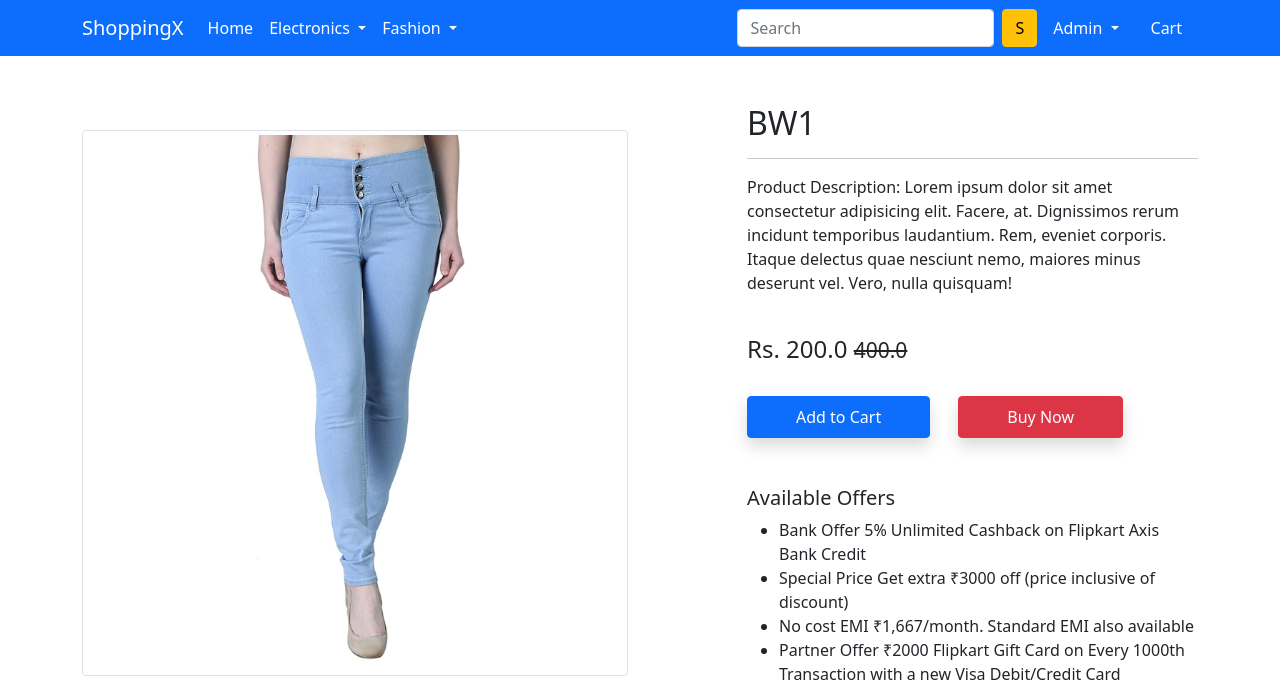
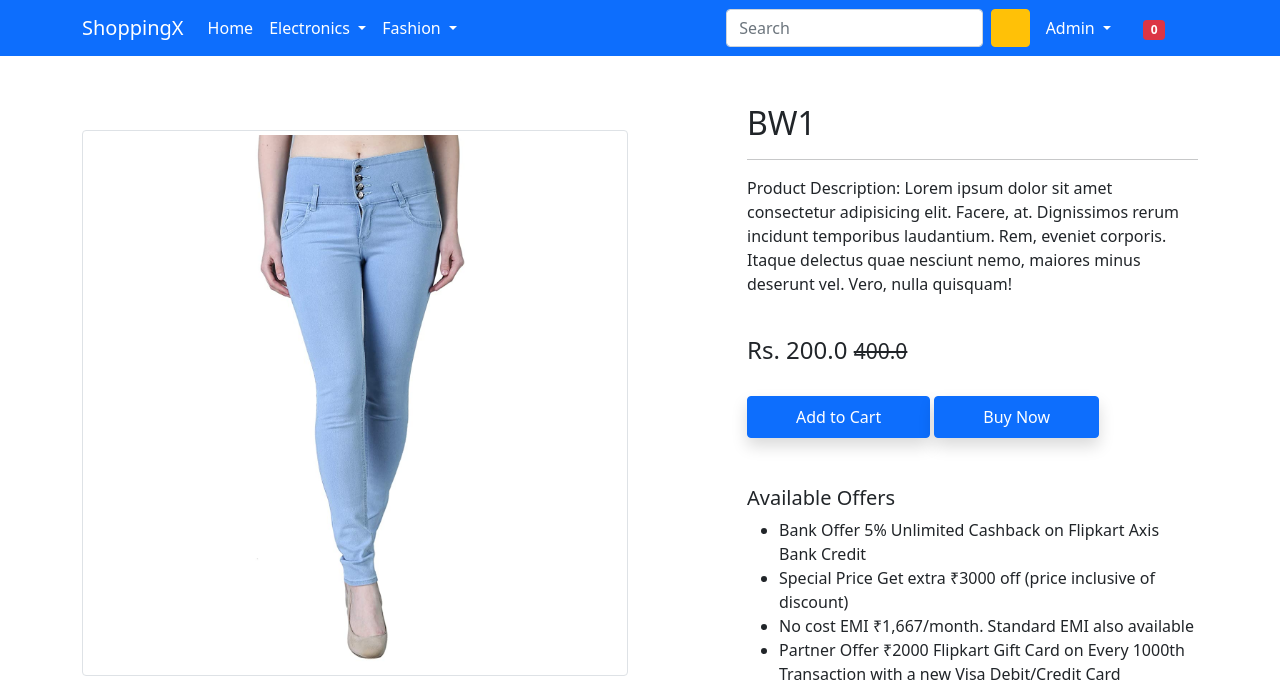
Before and after one commit to Praveenkaushik12/ShopEase, a Django app: page /product-detail/1 in a window 1280 px wide. Shown: the top 684 px of the page. Run offline with Django 5.2, Linux system fonts and the light colour scheme; a user stored in the database is signed in; data comes from the database, SQL or seed files in the repository; both versions use the stored data as it was after the commit; data that the repository does not hold is empty; some libraries are stand-ins or nearby versions; some web fonts are replaced.

Commit message:
search box activated

```diff
--- a/app/forms.py
+++ b/app/forms.py
@@ -49,3 +49,7 @@ class CustomerProfileForm(forms.ModelForm):
     widgets = {'name':forms.TextInput(attrs={'class':'form-control'}),'locality':forms.TextInput(attrs={'class':'form-control'}), 'city':forms.TextInput(attrs={'class':'form-control'}),
     'state':forms.Select(attrs={'class':'form-control'}),
     'zipcode':forms.NumberInput(attrs={'class':'form-control'})}
+
+
+# class SearchForm(forms.Form):
+#     query = forms.CharField(max_length=100, required=False)
--- a/app/models.py
+++ b/app/models.py
@@ -88,6 +88,7 @@ class Cart(models.Model):
         return self.quantity*self.product.discounted_price
 
 STATUS_CHOICES=(
+    ('Pending','Pending'),
     ('Accepted','Accepted'),
     ('Packed','Packed'),
     ('On The Way','On The Way'),
--- a/app/templates/app/base.html
+++ b/app/templates/app/base.html
@@ -52,10 +52,11 @@
              </ul>
            </li>
          </ul>
-         <form class="d-flex">
-           <input class="form-control me-2" type="search" placeholder="Search" aria-label="Search">
-           <button class="btn btn-warning" type="submit">S</button>
-         </form>
+         <form method="get" class="d-flex" action="{% url 'product_list' %}">
+          <input class="form-control me-2" type="search" name="query" placeholder="Search" aria-label="Search">
+          <button class="btn btn-warning" type="submit"><i class="fas fa-search"></i></button>
+      </form>
+
          <div>
           <ul class="navbar-nav me-auto mb-2 mb-lg-0">
           {% if request.user.is_authenticated %}
@@ -76,7 +77,7 @@
               </ul>
             </li>
             <li class="nav-item mx-2">
-              <a href="{% url 'cart' %}" class="nav-link text-white"><span class="badge bg-danger">{{totalitem}}</span> Cart </a>
+              <a href="{% url 'cart' %}" class="nav-link text-white"><span class="badge bg-danger">{{totalitem}}</span> <i class="fas fa-shopping-cart"></i></a>
             </li>
             {% else %}
             <li class="nav-item mx-2">
--- a/app/templates/app/orders.html
+++ b/app/templates/app/orders.html
@@ -43,6 +43,12 @@
                   <div class="progress-bar bg-success" role="progressbar" style="width: 100%" aria-valuenow="100" aria-valuemin="0" aria-valuemax="100"></div>
                 </div>
                 {% endif %}
+                {% if op.status in "Accepted, Packed, Pending" %}
+                <form action="{% url 'cancel_order' op.id %}" method="post" class="d-inline">
+                  {% csrf_token %}
+                  <button type="submit" class="btn btn-danger">Cancel Order</button>
+                </form>
+                {% endif %}
               </div>
             </div>
           </a>
--- a/app/templates/app/productdetail.html
+++ b/app/templates/app/productdetail.html
@@ -15,18 +15,34 @@
    <h4>Rs. {{product.discounted_price}} <small class="fw-light text-decoration-line-through">{{product.selling_price}}</small></h4> <br>
 
 
-   {% if in_cart %}
-      <a href="{% url 'cart' %}" class="btn btn-primary">Go to Cart <i class="fas fa-check-circle"></i></a>
-   {% else %}
+
+   {% if request.user.is_authenticated %}
+      {% if in_cart %}
+        <a href="{% url 'cart' %}" class="btn btn-warning">Go to Cart <i class="fas fa-check-circle"></i></a>
+      {% else %}
+        <form action="/add-to-cart" class="d-inline">
+          {% csrf_token %}
+          <input type="hidden" name="prod_id" value="{{product.id}}" id="prod_id">
+          <button type="submit" class="btn btn-primary shadow px-5 py-2">Add to Cart</button>
+        </form>
+      {% endif %}
+   {% endif %}
+
+
+   {% if not request.user.is_authenticated %}
     <form action="/add-to-cart" class="d-inline">
       {% csrf_token %}
       <input type="hidden" name="prod_id" value="{{product.id}}" id="prod_id">
       <button type="submit" class="btn btn-primary shadow px-5 py-2">Add to Cart</button>
     </form>
-    {% endif %}
+   {% endif %}
 
-
-   <a href="{% url 'buy-now' %}" class="btn btn-danger shadow px-5 py-2 ms-4">Buy Now</a>
+   <form action="/buy/"  method="post" class="d-inline">
+    {% csrf_token %}
+    <input type="hidden" name="prod_id" value="{{product.id}}" id="prod_id">
+    <button type="submit" class="btn btn-primary shadow px-5 py-2">Buy Now</button>
+    </form>
+   {% comment %} <a href="{% url 'buy-now' %}" class="btn btn-danger shadow px-5 py-2 ms-4"></a> {% endcomment %}
    <h5 class="mt-5">Available Offers</h5>
    <ul>
     <li>Bank Offer 5% Unlimited Cashback on Flipkart Axis Bank Credit</li>
--- a/app/urls.py
+++ b/app/urls.py
@@ -29,9 +29,10 @@ urlpatterns = [
     path('checkout/', views.checkout, name='checkout'),
     path('paymentdone/',views.payment_done,name='paymentdone'),
      # path('', views.home),
-
+    path('products/', views.product_list, name='product_list'),
 
     path('buy/', views.buy_now, name='buy-now'),
+    path('order/cancel/<int:pk>/',views.cancel_order,name='cancel_order'),
 
 
     path('orders/', views.orders, name='orders'),
--- a/app/views.py
+++ b/app/views.py
@@ -9,7 +9,7 @@ from .models import (
 from .forms import CustomerRegistrationForm,CustomerProfileForm
 from django.contrib import messages
 from django.db.models import Q
-from django.http import JsonResponse
+from django.http import JsonResponse,HttpResponseRedirect
 from django.template.loader import render_to_string
 from django.contrib.auth.decorators import login_required
 from django.utils.decorators import method_decorator
@@ -23,17 +23,22 @@ class ProductView(View):
         topwear=Product.objects.filter(category='TW')
         bottomwear=Product.objects.filter(category='BW')
         mobile=Product.objects.filter(category='M')
+        if request.user.is_authenticated:
+            totalitem = len(Cart.objects.filter(user=request.user))
         return render(request,'app/home.html',{'topwear':topwear,'bottomwear':bottomwear,'mobile':mobile,'totalitem':totalitem})
 
 class ProductDetailsView(View):
     @method_decorator(never_cache)
     def get(self,request,pk):
         user=request.user
+        totalitem=0
         product = get_object_or_404(Product, pk=pk)
-        in_cart = Cart.objects.filter(user=user, product=product).exists()
+        in_cart=False
+        if request.user.is_authenticated:
+            in_cart = Cart.objects.filter(user=user, product=product).exists()
+            totalitem = len(Cart.objects.filter(user=request.user))
 
-
-        return render(request,'app/productdetail.html',{'product':product,'in_cart':in_cart})
+        return render(request,'app/productdetail.html',{'product':product,'in_cart':in_cart,'totalitem':totalitem})
 
 
 @login_required
@@ -47,21 +52,23 @@ def add_to_cart(request):
 @login_required
 def show_cart(request):
     if request.user.is_authenticated:
+        totalitem=0
         user=request.user
         cart=Cart.objects.filter(user=user)
         amount=0.0
         shipping_amt=50.0
         total_amount=0.0
         cart_product=[p for p in Cart.objects.all() if p.user==user]
+        totalitem=len(Cart.objects.filter(user=user))
 
         if cart_product:
             for p in cart_product:
                 temp_amt=(p.quantity* p.product.discounted_price)
                 amount+=temp_amt
             total_amount=amount+shipping_amt
-            return render(request,'app/addtocart.html',{'carts':cart,'amount':amount,'total_amount':total_amount})
+            return render(request,'app/addtocart.html',{'carts':cart,'amount':amount,'total_amount':total_amount,'totalitem':totalitem})
         else:
-            return render(request,'app/emptycart.html')
+            return render(request,'app/emptycart.html',{'totalitem':totalitem})
 
 @login_required
 def plus_cart(request):
@@ -150,7 +157,28 @@ def remove_cart(request):
 
 @login_required
 def buy_now(request):
- return render(request, 'app/buynow.html')
+    if request.user.is_authenticated:
+        user=request.user
+        totalitem=0
+        totalitem=len(Cart.objects.filter(user=user))
+
+    if request.method == 'POST':
+        product_id = request.POST.get('prod_id')
+        product = get_object_or_404(Product, id=product_id)
+
+        # Check if the product is already in the cart for the current user
+        existing_cart_item = Cart.objects.filter(user=request.user, product=product).first()
+
+        if existing_cart_item:
+            # Product is already in the cart, don't add a duplicate entry
+            return redirect('/checkout',{'totalitem':totalitem})
+
+        # Add the product to the cart if it's not already present
+        Cart(user=request.user, product=product).save()
+
+        return redirect('/checkout',{'totalitem':totalitem})
+    else:
+        return redirect('/')
 
 
 @method_decorator(login_required,name='dispatch')
@@ -180,14 +208,30 @@ def address(request):
 
 @login_required
 def orders(request):
+    totalitem=0
     user=request.user
     op = OrderPlaced.objects.filter(user=request.user)
-    return render(request, 'app/orders.html', {'order_placed':op,'user':user})
+    totalitem = len(Cart.objects.filter(user=request.user))
+    return render(request, 'app/orders.html', {'order_placed':op,'user':user,'totalitem':totalitem})
 
 def change_password(request):
  return render(request, 'app/changepassword.html')
 
+
 @login_required
+def cancel_order(request,pk):
+    if request.method=='POST':
+        order=get_object_or_404(OrderPlaced,id=pk,user=request.user)
+        order.delete()
+        return redirect('orders')
+    else:
+        return redirect('/')
+
+
+
+
+
+
 def mobile(request, data=None):
     if data:
         # Use `__in` lookup to handle multiple brand names
@@ -224,27 +268,57 @@ class CustomRegistrationForm(View):
 @login_required
 def checkout(request):
     user=request.user
+    totalitem=0
+    totalitem=len(Cart.objects.filter(user=user))
     add=Customer.objects.filter(user=user)
     amount = 0.0
     shipping_amt = 50.0
     total_amount = 0.0
     cart_product = [p for p in Cart.objects.all() if p.user == request.user]
+
+
     if cart_product:
         for p in cart_product:
             temp_amt = p.quantity * p.product.discounted_price
             amount += temp_amt
         total_amount = amount + shipping_amt
-    return render(request, 'app/checkout.html',{'add':add,'total_amount':total_amount,'cart_product':cart_product})
+    return render(request, 'app/checkout.html',{'add':add,'total_amount':total_amount,'cart_product':cart_product,'totalitem':totalitem})
+
+
 
 @login_required
 def payment_done(request):
-	custid = request.GET.get('custid')
-	# print("Customer ID", custid)
-	user = request.user
-	carts = Cart.objects.filter(user = user)
-	customer = Customer.objects.get(id=custid)
-	# print(customer)
-	for cid in carts:
-		OrderPlaced(user=user, customer=customer, product=cid.product, quantity=cid.quantity).save()
-		cid.delete()
-	return redirect("orders")
+    custid = request.GET.get('custid')
+    user = request.user
+
+    if not custid:
+        messages.error(request, 'Please select a shipping address.')
+        return redirect('/checkout')
+
+    try:
+        customer = Customer.objects.get(id=custid)
+    except Customer.DoesNotExist:
+        messages.error(request, 'Selected address is invalid. Please select a valid address.')
+        return redirect('/checkout')
+
+    # Process the cart items
+    cart_items = Cart.objects.filter(user=user)
+    for item in cart_items:
+        OrderPlaced(user=user, customer=customer, product=item.product, quantity=item.quantity).save()
+        item.delete()
+
+    return redirect("orders")
+
+
+
+
+
+def product_list(request):
+    query = request.GET.get('query','').strip()
+    products = Product.objects.all()
+
+    if query:
+        products = products.filter(title__icontains=query)
+        return render(request, 'app/product_list.html', {'products':products})
+    else:
+        return redirect('/')
```
Also changed, not shown: app/templates/app/checkout.html (+8 -0 lines), app/templates/app/product_list.html (added, +40 -0 lines), db.sqlite3.
